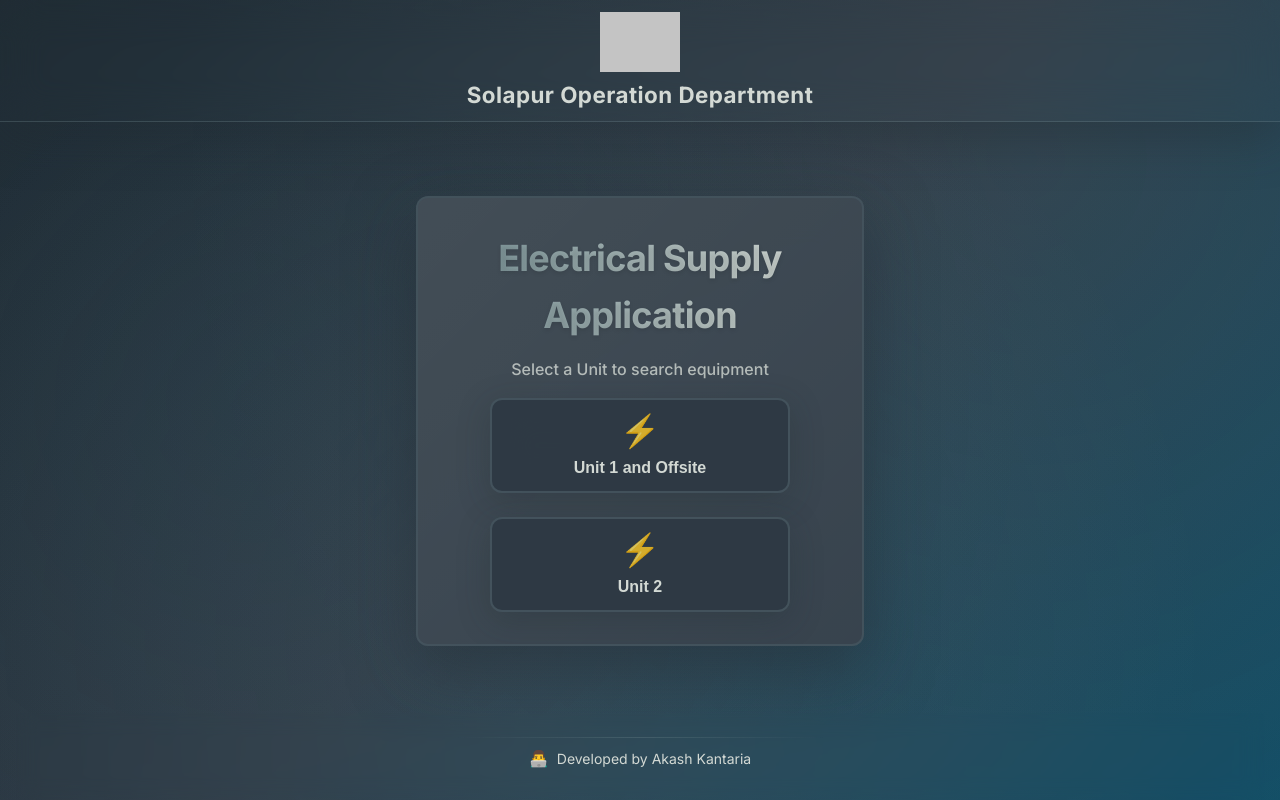
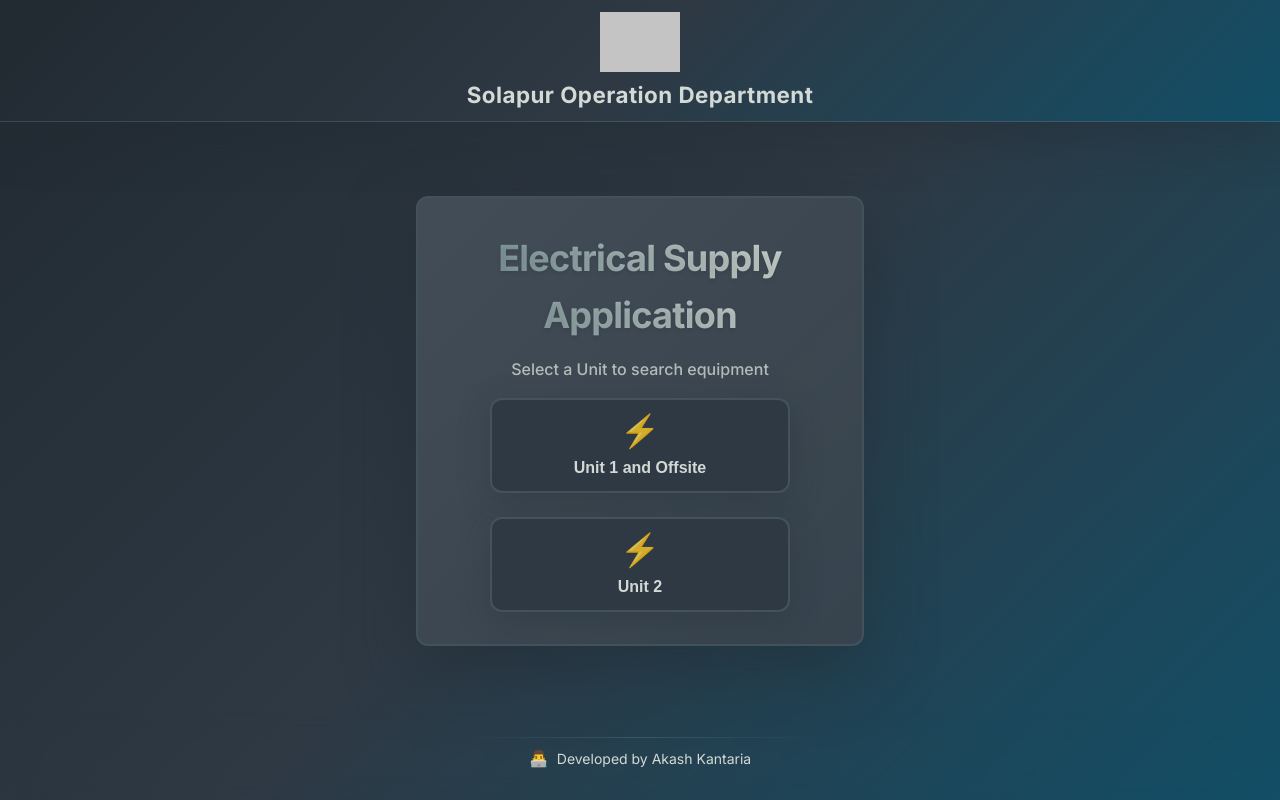
Before and after one commit to SKY1797/Electrical-app-v5-dark, a website: page index.html in a window 1280 px wide. Drawn offline with Linux system fonts and the light colour scheme; grey boxes are pictures that could not be loaded.

Commit message:
Update styles.css

```diff
--- a/styles.css
+++ b/styles.css
@@ -95,7 +95,7 @@ body::before {
 /* Header styling - Mobile first */
 .app-header {
   width: 100%;
-  /* background: var(--background); */
+  background: var(--background);
   padding: 0.75rem 1rem;
   box-shadow: var(--shadow-medium);
   position: fixed;
@@ -137,6 +137,7 @@ body::before {
 /* Main container */
 .main-container {
   flex: 1;
+  background: var(--background);
   width: 100%;
   display: flex;
   flex-direction: column;
```
